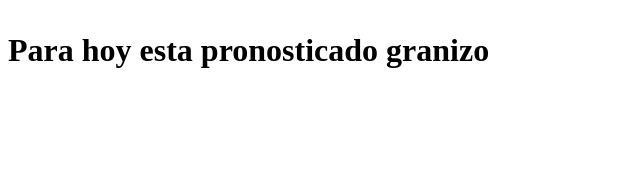
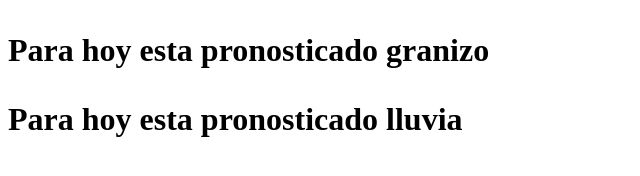
Before and after one commit to BrunoGarcia1973/repositiorioGIT-1-, a plain HTML site: page Mensaje-1.html in a window 1280 px wide. Shown: the whole page, without its empty margins (0-640 px from the left). Drawn offline with Linux system fonts and the light colour scheme.

Commit message:
modificacion desde main

```diff
--- a/Mensaje-1.html
+++ b/Mensaje-1.html
@@ -7,6 +7,7 @@
 
 <h1><p>Para hoy esta pronosticado granizo</p></h1>
 
+<h1><p>Para hoy esta pronosticado lluvia</p></h1>
 
 </body>
 </html>
```
